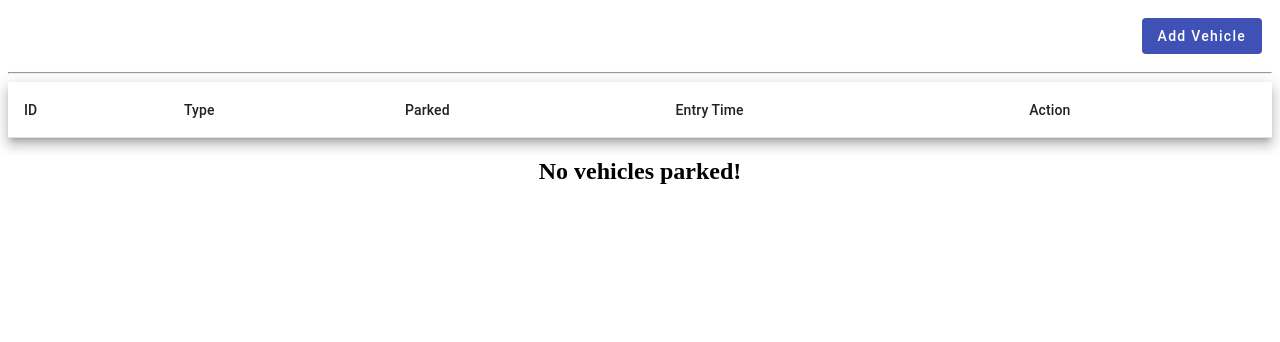
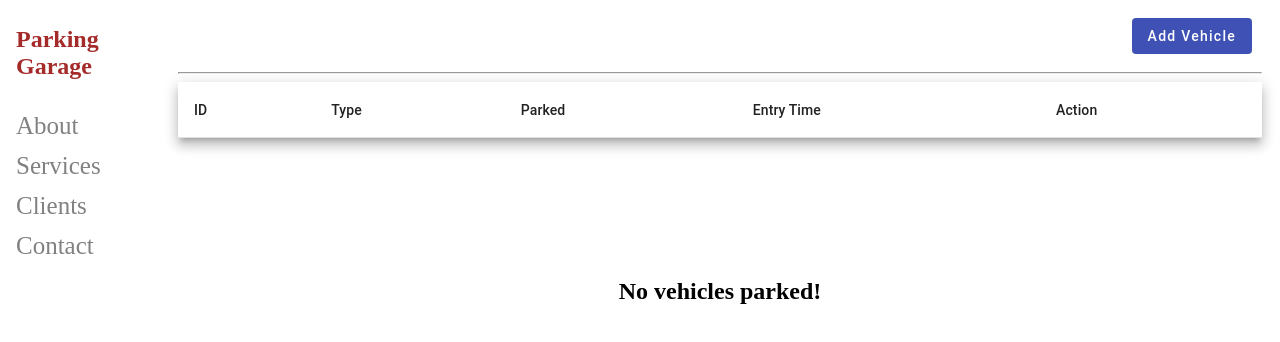
Before and after one commit to SandraSadan/ParkingGarage, an Angular app: page / in a window 1280 px wide. Shown: the top 342 px of the page. Built offline with nearby package versions, Linux system fonts and the light colour scheme.

Commit message:
Raw design for SideNav implemented

```diff
--- a/src/app/app.component.html
+++ b/src/app/app.component.html
@@ -1 +1,11 @@
+<!-- Side navigation -->
+<div class="sidenav">
+  <h2>Parking Garage</h2>
+  <a href="#">About</a>
+  <a href="#">Services</a>
+  <a href="#">Clients</a>
+  <a href="#">Contact</a>
+</div>
+
+<!-- Page Content -->
 <router-outlet></router-outlet>
--- a/src/app/app.component.scss
+++ b/src/app/app.component.scss
@@ -0,0 +1,29 @@
+.sidenav {
+    height: 100%;
+    width: 160px;
+    position: fixed;
+    z-index: 1;
+    top: 0;
+    left: 0;
+    background-color: white;
+    overflow-x: hidden;
+}
+
+/* The navigation menu links */
+.sidenav a {
+    padding: 6px 8px 6px 16px;
+    text-decoration: none;
+    font-size: 25px;
+    color: #818181;
+    display: block;
+}
+
+.sidenav h2 {
+    padding: 6px 8px 6px 16px;
+    color: brown;
+}
+
+/* When you mouse over the navigation links, change their color */
+.sidenav a:hover {
+    color: black;
+}
--- a/src/app/components/parking-list/parking-list/parking-list.component.scss
+++ b/src/app/components/parking-list/parking-list/parking-list.component.scss
@@ -4,4 +4,5 @@ table {
 
 .no-data {
     text-align: center;
+    padding: 120px;
 }
--- a/src/app/components/vehicle-entry-exit/vehicle-entry-exit.component.html
+++ b/src/app/components/vehicle-entry-exit/vehicle-entry-exit.component.html
@@ -1,8 +1,11 @@
+<div class="main">
   <div class="add-vehicle-btn" *ngIf="!displayForm">
     <button mat-flat-button color="primary" (click)="displayForm = true">
       Add Vehicle
     </button>
   </div>
+
+  <!-- Add Vehicle Form -->
   <div class="parent" *ngIf="displayForm">
     <h2 class="heading">Vehicle Parking</h2>
     <form [formGroup]="vehicleAddForm" (ngSubmit)="markVehicleEntry()">
@@ -46,8 +49,12 @@
     </form>
   </div>
   <hr />
+
+  <!-- Parked Vehicle List Table -->
   <app-parking-list
     [dataSource]="parkedVehicles"
     (exit)="markVehicleExit($event)"
   ></app-parking-list>
+</div>
+
 <router-outlet></router-outlet>
--- a/src/app/components/vehicle-entry-exit/vehicle-entry-exit.component.scss
+++ b/src/app/components/vehicle-entry-exit/vehicle-entry-exit.component.scss
@@ -18,3 +18,9 @@ input.ng-touched.ng-invalid {
     justify-content: flex-end;
     padding: 10px;
 }
+
+/* Style page content */
+.main {
+    margin-left: 160px;
+    padding: 0px 10px;
+}
```
Lines whose indentation alone changed are shown as unchanged.
